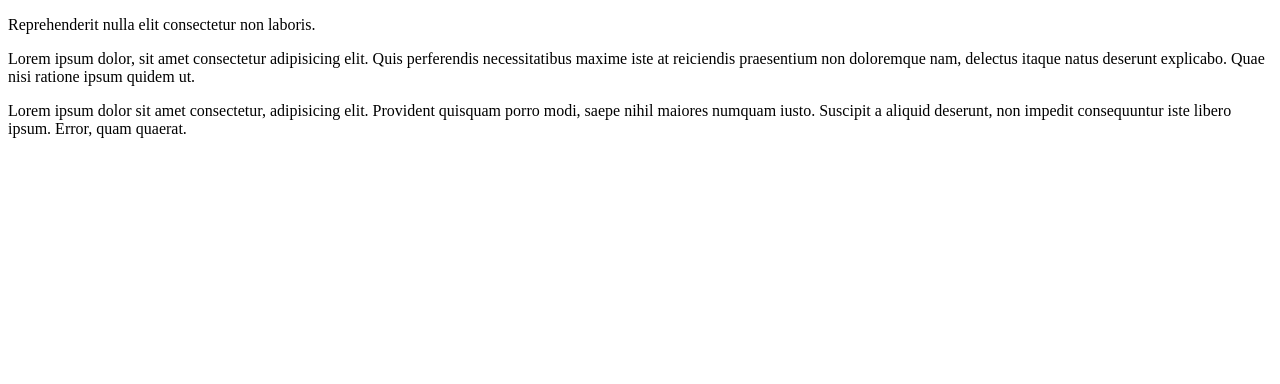
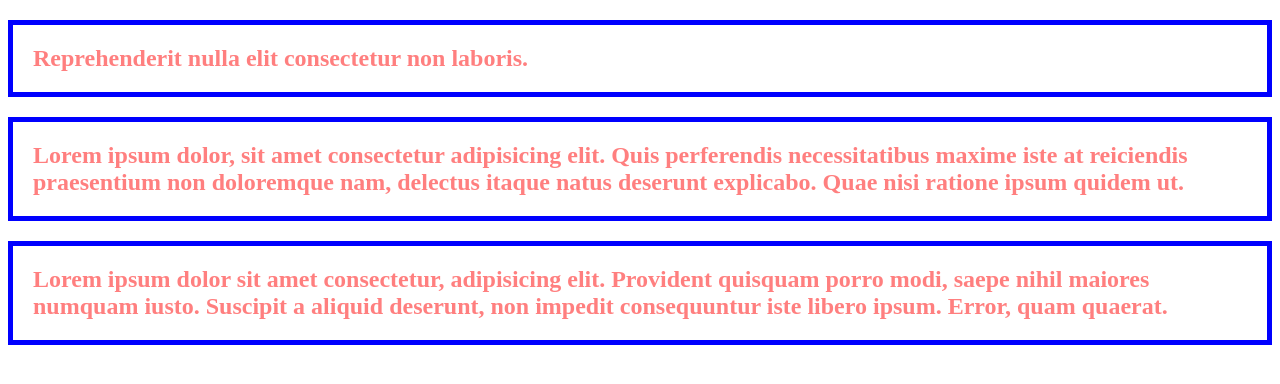
Before and after one commit to vitorvicentesimoes/Meus-codigos, a plain HTML site: page web/Projeto3/index.html in a window 1280 px wide. Drawn offline with Linux system fonts and the light colour scheme.

Commit message:
atualizando

```diff
--- a/web/Projeto3/assets/css/estilos.css
+++ b/web/Projeto3/assets/css/estilos.css
@@ -0,0 +1,32 @@
+.fronteira{
+    /* border: 1px solid black; */
+    /* border-width: 1px;
+    border-style: solid;
+    border-color: darkmagenta; */
+
+    /* margin: 20px 40px; */
+
+    /* margin: 10px 20px 30px 40px; */
+
+    /* margin-top: 0px;
+    margin-bottom: 0px; */
+
+    /* padding: 5px 50px; */
+
+    /* padding-top: 20px;
+    padding-bottom: 20px; */
+
+}
+.estilo-paragrafo{
+    /* color:red; */
+    padding: 20px;
+
+    border-color: blue;
+    border-width: 5px;
+    border-style: solid;
+
+    /* background: red; */
+    /* color: white; */
+    color: rgba(255,0,0,0.5)
+
+}
--- a/web/Projeto3/index.html
+++ b/web/Projeto3/index.html
@@ -4,12 +4,13 @@
     <meta charset="UTF-8">
     <meta name="viewport" content="width=device-width, initial-scale=1.0">
     <title>Document</title>
+    <link rel="stylesheet" href="assets/css/estilos.css">
 </head>
 <body>
 
-    <p>Reprehenderit nulla elit consectetur non laboris.</p>
-    <p>Lorem ipsum dolor, sit amet consectetur adipisicing elit. Quis perferendis necessitatibus maxime iste at reiciendis praesentium non doloremque nam, delectus itaque natus deserunt explicabo. Quae nisi ratione ipsum quidem ut.</p>
-    <p>Lorem ipsum dolor sit amet consectetur, adipisicing elit. Provident quisquam porro modi, saepe nihil maiores numquam iusto. Suscipit a aliquid deserunt, non impedit consequuntur iste libero ipsum. Error, quam quaerat.</p>
+    <h2 class="estilo-paragrafo">Reprehenderit nulla elit consectetur non laboris.</h2>
+    <h2 class="estilo-paragrafo">Lorem ipsum dolor, sit amet consectetur adipisicing elit. Quis perferendis necessitatibus maxime iste at reiciendis praesentium non doloremque nam, delectus itaque natus deserunt explicabo. Quae nisi ratione ipsum quidem ut.</h2>
+    <h2 class="estilo-paragrafo">Lorem ipsum dolor sit amet consectetur, adipisicing elit. Provident quisquam porro modi, saepe nihil maiores numquam iusto. Suscipit a aliquid deserunt, non impedit consequuntur iste libero ipsum. Error, quam quaerat.</h2>
 
 </body>
 </html>
```
